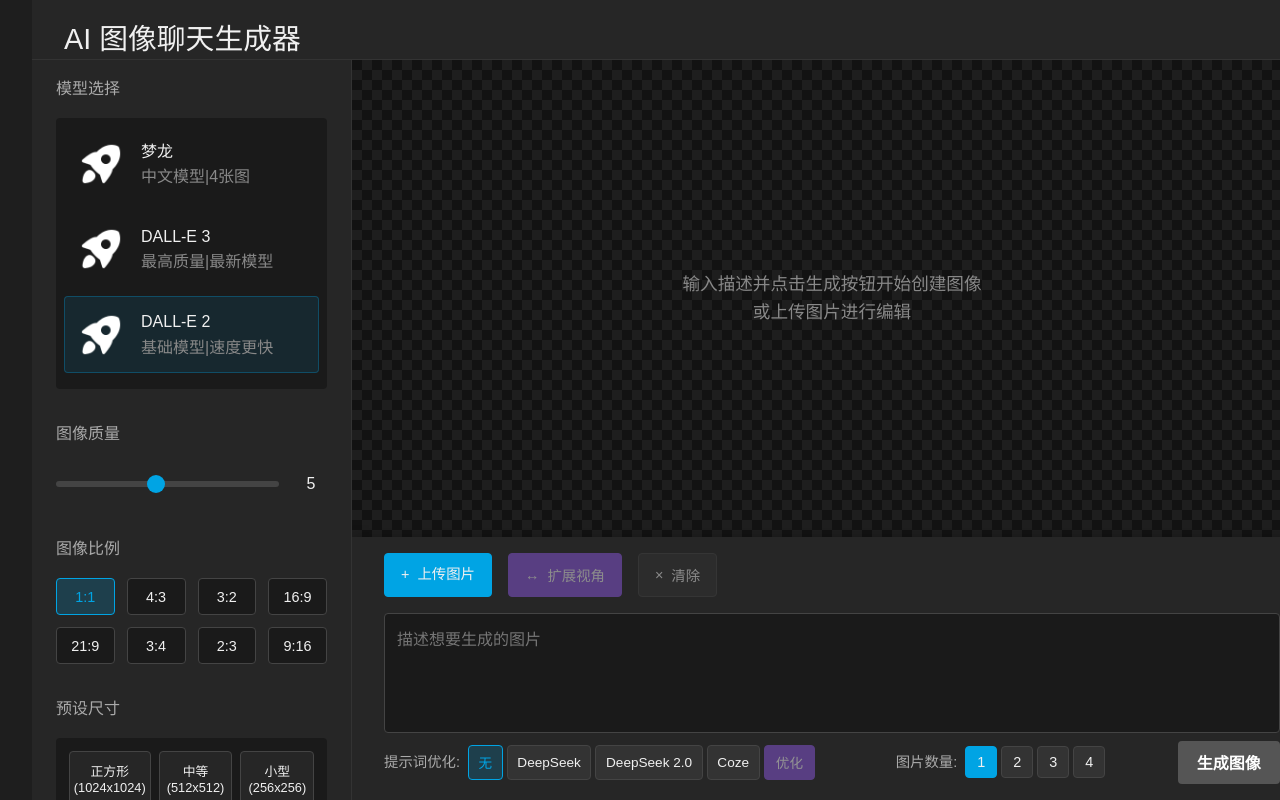
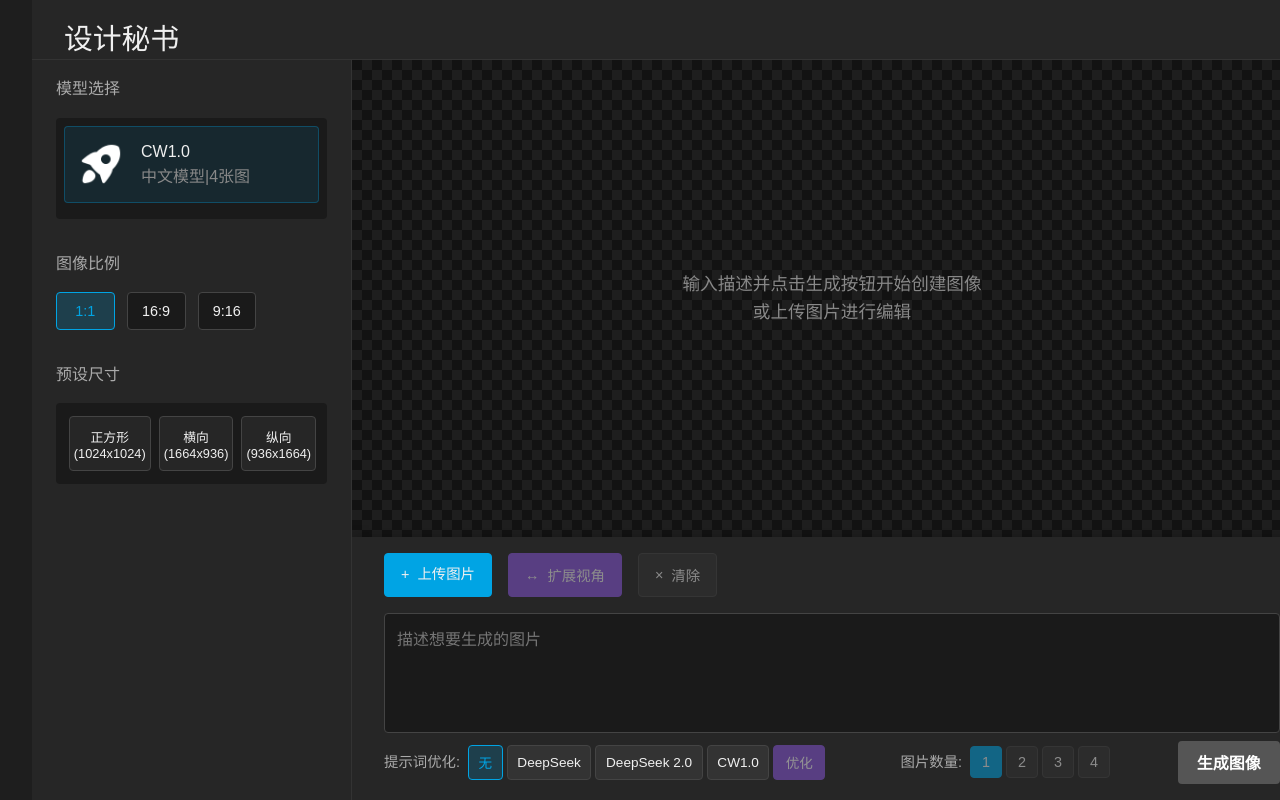
Before and after one commit to Mashiro-py/ai-image, a Vue app: page / in a window 1280 px wide. Built offline with nearby package versions, Linux system fonts and the light colour scheme.

Commit message:
'ui文字优化'

```diff
--- a/api/jimeng.js
+++ b/api/jimeng.js
@@ -32,7 +32,7 @@ export default async function handler(req, res) {
       ...req.headers,
       'host': '39.104.18.10:8000',
       'origin': 'http://39.104.18.10:8000',
-      'Authorization': `Bearer c14e91dae7fdadc29f684db39ff1ed90`
+      'Authorization': `Bearer d6fddc820557d57db836128519b9c46c`
     };
 
     // 删除一些可能导致问题的头信息
--- a/src/App.vue
+++ b/src/App.vue
@@ -14,13 +14,49 @@ import {
   optimizePromptWithCoze
 } from './apis/imageGenerator';
 
+// 错误弹窗相关状态
+const showErrorDialog = ref(false);
+const errorDialogMessage = ref('');
+const errorDialogTitle = ref('错误');
+const isErrorConfirmDialog = ref(false);
+const errorConfirmCallback = ref(null);
+
+// 显示错误弹窗的方法
+const showError = (message, title = '错误') => {
+  errorDialogMessage.value = message;
+  errorDialogTitle.value = title;
+  isErrorConfirmDialog.value = false;
+  showErrorDialog.value = true;
+};
+
+// 显示确认弹窗的方法
+const showConfirm = (message, callback, title = '确认') => {
+  errorDialogMessage.value = message;
+  errorDialogTitle.value = title;
+  isErrorConfirmDialog.value = true;
+  errorConfirmCallback.value = callback;
+  showErrorDialog.value = true;
+};
+
+// 确认按钮回调
+const handleErrorConfirm = () => {
+  if (isErrorConfirmDialog.value && errorConfirmCallback.value) {
+    errorConfirmCallback.value();
+  }
+  showErrorDialog.value = false;
+};
+
 // 图像生成相关状态
 const prompt = ref('');
 const isLoading = ref(false);
 const error = ref(null);
 const apiKeySet = ref(true); // 默认已设置API Key
 const selectedModel = ref(getCurrentModel()); // 当前选中的模型
-const imageQuality = ref('standard'); // 图像质量设置
+
+// 确保模型是'jimeng-3.0'
+if (selectedModel.value !== 'jimeng-3.0') {
+  selectedModel.value = 'jimeng-3.0';
+}
 
 // 提示词优化相关状态
 const isOptimizingPrompt = ref(false); // 是否正在优化提示词
@@ -50,7 +86,7 @@ const maxImageCount = computed(() => 4); // 允许所有模型都可以选择最
 const chatHistory = ref([]);
 
 // 预设的尺寸选项，基于当前选择的模型动态更新
-const presetSizes = ref(AI_MODELS[selectedModel.value].presetSizes);
+const presetSizes = ref(AI_MODELS[selectedModel.value]?.presetSizes || []);
 
 // 初始化画布尺寸
 const initialCanvasSize = () => {
@@ -75,7 +111,6 @@ const initialCanvasSize = () => {
 const canvasSettings = reactive({
   ...initialCanvasSize(),
   aspectRatio: '1:1',
-  quality: 5,
   model: selectedModel.value
 });
 
@@ -259,7 +294,7 @@ const currentSession = ref(null);
 // 生成图像的方法
 const handleGenerateImage = async () => {
   if (!prompt.value.trim()) {
-    error.value = '请输入图像描述';
+    showError('请输入图像描述');
     return;
   }
 
@@ -276,10 +311,16 @@ const handleGenerateImage = async () => {
       settings: { ...canvasSettings }
     };
 
-    // 根据所选模型确定生成的逻辑
-    if (selectedModel.value === 'jimeng-3.0') {
-      // 即梦API总是返回4张图片
-      error.value = `正在使用即梦API生成图片，这可能需要较长时间...`;
+    // 确保当前选中的模型有效
+    if (!AI_MODELS[selectedModel.value]) {
+      console.warn(`模型 ${selectedModel.value} 不存在，使用默认模型 jimeng-3.0`);
+      selectedModel.value = 'jimeng-3.0';
+    }
+
+    // 使用CW1.0模型生成图片
+    error.value = `正在使用CW1.0生成图片，这可能需要较长时间...`;
+
+    try {
       const result = await generateImage(prompt.value, {
         ...canvasSettings,
         model: selectedModel.value
@@ -290,23 +331,6 @@ const handleGenerateImage = async () => {
       if (result.additionalImages && Array.isArray(result.additionalImages)) {
         session.images.push(...result.additionalImages);
       }
-    } else {
-      // 其他模型（DALL-E等）的原有逻辑
-      // 根据用户选择的数量生成图片
-      const count = Math.min(imageCount.value, 4);
-      console.log(`生成${count}张图片，模型: ${selectedModel.value}`);
-
-      // 依次生成指定数量的图片
-      for (let i = 0; i < count; i++) {
-        // 显示进度信息
-        error.value = `正在生成第 ${i+1}/${count} 张图片${imageQuality.value === 'hd' ? '（高质量模式，需要较长时间）' : ''}...`;
-        const result = await generateImage(prompt.value, {
-          ...canvasSettings,
-          imageQuality: imageQuality.value
-        });
-        session.images.push(result.imageUrl);
-      }
-    }
 
       // 清除进度信息
       error.value = null;
@@ -319,7 +343,22 @@ const handleGenerateImage = async () => {
       generatedImages.value = session.images;
       uploadedImage.value = null; // 清除已上传的图片
       imageFile.value = null;
+    } catch (apiError) {
+      console.error('API调用失败:', apiError);
+
+      // 检测是否是网络连接问题
+      if (apiError.message.includes('服务器未响应') || apiError.message.includes('连接') || apiError.message.includes('timeout')) {
+        showConfirm('无法连接到CW1.0服务器，请检查网络连接后重试。是否重试？', handleGenerateImage, 'API连接失败');
+      } else {
+        showError(`CW1.0图像生成失败: ${apiError.message}`);
+      }
+      throw apiError; // 继续传播错误以便catch捕获
+    }
   } catch (err) {
+    console.error('图像生成失败:', err);
+    if (!showErrorDialog.value) { // 如果没有显示特定API错误弹窗，则显示一般错误
+      showError('图像生成失败: ' + err.message);
+    }
     error.value = '图像生成失败: ' + err.message;
   } finally {
     isLoading.value = false;
@@ -476,10 +515,17 @@ const downloadGeneratedImage = async (imageUrl) => {
 
 // 监听模型变化，更新预设尺寸
 watch(selectedModel, (newModel) => {
+  // 确保所选模型存在
+  if (!AI_MODELS[newModel]) {
+    console.warn(`模型 ${newModel} 不存在，使用默认模型 jimeng-3.0`);
+    selectedModel.value = 'jimeng-3.0';
+    return;
+  }
+
   // 更新模型设置
   setModel(newModel);
   // 更新预设尺寸
-  presetSizes.value = AI_MODELS[newModel].presetSizes;
+  presetSizes.value = AI_MODELS[newModel]?.presetSizes || [];
   // 更新画布设置中的模型
   canvasSettings.model = newModel;
 
@@ -490,15 +536,17 @@ watch(selectedModel, (newModel) => {
 
   // 如果当前尺寸在新模型中不存在，则切换到默认尺寸
   const currentSize = { width: canvasSettings.width, height: canvasSettings.height };
+  const defaultSize = presetSizes.value[0];
+
+  if (presetSizes.value.length > 0) {
     const sizeExists = presetSizes.value.some(size =>
       size.width === currentSize.width && size.height === currentSize.height
     );
 
-  if (!sizeExists) {
-    // 默认使用第一个预设尺寸
-    const defaultSize = presetSizes.value[0];
+    if (!sizeExists && defaultSize) {
       canvasSettings.width = defaultSize.width;
       canvasSettings.height = defaultSize.height;
+    }
   }
 });
 
@@ -534,16 +582,11 @@ onBeforeUnmount(() => {
   window.removeEventListener('resize', handleResize);
 });
 
-// 可用的宽高比选项
+// 可用的宽高比选项，根据CW1.0支持的预设尺寸
 const aspectRatios = [
-  { name: '1:1', value: '1:1' },
-  { name: '4:3', value: '4:3' },
-  { name: '3:2', value: '3:2' },
-  { name: '16:9', value: '16:9' },
-  { name: '21:9', value: '21:9' },
-  { name: '3:4', value: '3:4' },
-  { name: '2:3', value: '2:3' },
-  { name: '9:16', value: '9:16' }
+  { name: '1:1', value: '1:1' },   // 1024x1024
+  { name: '16:9', value: '16:9' }, // 1664x936
+  { name: '9:16', value: '9:16' }  // 936x1664
 ];
 
 // 更改宽高比的方法
@@ -583,7 +626,7 @@ const findGCD = (a, b) => {
 // 优化提示词方法
 const optimizePrompt = async () => {
   if (!prompt.value.trim()) {
-    error.value = '请先输入需要优化的提示词';
+    showError('请先输入需要优化的提示词');
     return;
   }
 
@@ -593,10 +636,11 @@ const optimizePrompt = async () => {
       ? '正在使用DeepSeek优化提示词，请稍候...'
       : promptOptimizer.value === 'deepseek2'
       ? '正在使用DeepSeek 2.0优化提示词，请稍候...'
-      : '正在使用Coze优化提示词，这可能需要较长时间（约15-30秒）...';
+      : '正在使用CW1.0优化提示词，这可能需要较长时间（约15-30秒）...';
 
     // 根据选择的优化器调用不同的API
     if (promptOptimizer.value === 'deepseek') {
+      try {
         optimizedPrompt.value = await optimizePromptWithDeepSeek(prompt.value);
         prompt.value = optimizedPrompt.value;
         error.value = '提示词已成功优化';
@@ -605,7 +649,12 @@ const optimizePrompt = async () => {
             error.value = null;
           }
         }, 2000);
+      } catch (apiError) {
+        showError(`DeepSeek优化失败: ${apiError.message}`, 'API错误');
+        throw apiError;
+      }
     } else if (promptOptimizer.value === 'deepseek2') {
+      try {
         optimizedPrompt.value = await optimizePromptWithDeepSeek2(prompt.value);
         prompt.value = optimizedPrompt.value;
         error.value = '提示词已成功优化';
@@ -614,8 +663,12 @@ const optimizePrompt = async () => {
             error.value = null;
           }
         }, 2000);
+      } catch (apiError) {
+        showError(`DeepSeek 2.0优化失败: ${apiError.message}`, 'API错误');
+        throw apiError;
+      }
     } else if (promptOptimizer.value === 'coze') {
-      // 如果选择Coze但未显示参数对话框，则显示对话框
+      // 如果选择CW1.0但未显示参数对话框，则显示对话框
       if (!showCozeParamsDialog.value) {
         // 将当前输入框的内容保存到cozeParams.info中
         cozeParams.info = prompt.value;
@@ -625,15 +678,21 @@ const optimizePrompt = async () => {
         return;
       }
 
-      // 验证Coze参数
+      // 验证CW1.0参数
       if (!cozeParams.info) {
-        error.value = '请填写主要信息';
+        showError('请填写主要信息');
         isOptimizingPrompt.value = false;
         return;
       }
 
       try {
-        // 调用Coze优化API
+        // 先关闭对话框
+        showCozeParamsDialog.value = false;
+
+        // 显示处理中状态
+        error.value = '正在使用CW1.0优化提示词并生成图像，请稍候...';
+
+        // 调用CW1.0优化API
         const cozeResult = await optimizePromptWithCoze(cozeParams.info, cozeParams);
 
         // 确保我们得到了有效的优化结果
@@ -641,12 +700,6 @@ const optimizePrompt = async () => {
           // 更新提示词
           prompt.value = cozeResult.trim();
           optimizedPrompt.value = cozeResult.trim();
-
-          // 关闭对话框
-          showCozeParamsDialog.value = false;
-
-          // 显示临时提示
-          error.value = '提示词优化完成，正在生成图像...';
 
           // 等待DOM更新
           await new Promise(resolve => setTimeout(resolve, 100));
@@ -662,13 +715,16 @@ const optimizePrompt = async () => {
           throw new Error('未获取到有效的优化结果');
         }
       } catch (cozeError) {
-        console.error('Coze处理错误:', cozeError);
-        error.value = `Coze优化失败: ${cozeError.message}`;
-        showCozeParamsDialog.value = false;
+        console.error('CW1.0处理错误:', cozeError);
+        showError(`CW1.0优化失败: ${cozeError.message}`, 'API错误');
+        error.value = `CW1.0优化失败: ${cozeError.message}`;
       }
     }
   } catch (err) {
     console.error('提示词优化失败:', err);
+    if (!showErrorDialog.value) { // 如果没有显示特定API错误弹窗，则显示一般错误
+      showError(err.message || '提示词优化失败');
+    }
     error.value = err.message || '提示词优化失败';
   } finally {
     isOptimizingPrompt.value = false;
@@ -710,7 +766,7 @@ const handleCozeExampleUpload = (event) => {
   <div class="app-container">
     <!-- 顶部标题 -->
   <header>
-      <h1>AI 图像聊天生成器</h1>
+      <h1>设计秘书</h1>
   </header>
 
     <div class="main-content">
@@ -735,7 +791,7 @@ const handleCozeExampleUpload = (event) => {
           </div>
 
           <!-- 添加DALL-E-3质量选择按钮 -->
-          <div v-if="selectedModel === 'dall-e-3'" class="quality-selector">
+          <!-- <div v-if="selectedModel === 'dall-e-3'" class="quality-selector">
             <h3>图像质量</h3>
             <div class="quality-buttons">
               <button
@@ -753,29 +809,15 @@ const handleCozeExampleUpload = (event) => {
                 高清质量
               </button>
             </div>
-          </div>
+          </div> -->
 
           <!-- 添加即梦API特定提示 -->
-          <div v-if="selectedModel === 'jimeng-3.0'" class="jimeng-info">
+          <!-- <div v-if="selectedModel === 'jimeng-3.0'" class="jimeng-info">
             <div class="info-message">
               <i class="info-icon">i</i>
-              <span>即梦API将生成4张图片，无法调整数量</span>
-            </div>
-          </div>
-        </div>
-
-        <div class="section">
-          <h2>图像质量</h2>
-          <div class="slider-container">
-            <input
-              type="range"
-              min="1"
-              max="10"
-              v-model="canvasSettings.quality"
-              class="quality-slider"
-            />
-            <span class="slider-value">{{ canvasSettings.quality }}</span>
-          </div>
+              <span>CW1.0将生成4张图片，无法调整数量</span>
+            </div>
+          </div> -->
         </div>
 
         <div class="section">
@@ -818,7 +860,7 @@ const handleCozeExampleUpload = (event) => {
           <div v-if="isLoading || isExpanding" class="loading-overlay">
             <div class="spinner"></div>
             <p v-if="isLoading">
-              {{ imageQuality === 'hd' ? '正在生成高质量图片，这可能需要较长时间...' : '生成中，请稍候...' }}
+              生成中，请稍候...
             </p>
             <p v-else>扩展中，请稍候...</p>
           </div>
@@ -989,7 +1031,7 @@ const handleCozeExampleUpload = (event) => {
                     @click="promptOptimizer = 'coze'"
                     :disabled="isLoading || isExpanding || isOptimizingPrompt"
                   >
-                    Coze
+                    CW1.0
                   </button>
                   <button
                     class="optimize-btn"
@@ -1010,7 +1052,7 @@ const handleCozeExampleUpload = (event) => {
                     :class="['count-btn', { active: imageCount === n }]"
                     @click="imageCount = n"
                     :disabled="isLoading || isExpanding || selectedModel === 'jimeng-3.0'"
-                    :title="selectedModel === 'jimeng-3.0' ? '即梦API固定生成4张图片' : ''"
+                    :title="selectedModel === 'jimeng-3.0' ? 'CW1.0固定生成4张图片' : ''"
                   >
                     {{ n }}
                   </button>
@@ -1034,12 +1076,12 @@ const handleCozeExampleUpload = (event) => {
     <div v-if="showCozeParamsDialog" class="modal-overlay">
       <div class="modal-container">
         <div class="modal-header">
-          <h3>请输入Coze优化所需参数</h3>
+          <h3>请输入CW1.0优化所需参数</h3>
           <button class="modal-close" @click="showCozeParamsDialog = false">×</button>
         </div>
         <div class="modal-body">
           <div class="dialog-description">
-            Coze工作流需要以下参数来优化您的提示词，生成更适合您需求的图像描述。处理时间可能较长，请耐心等待。
+            CW1.0工作流需要以下参数来优化您的提示词，生成更适合您需求的图像描述。处理时间可能较长，请耐心等待。
           </div>
           <div class="form-group">
             <label>主要信息 <span class="required">*</span></label>
@@ -1087,6 +1129,28 @@ const handleCozeExampleUpload = (event) => {
         </div>
       </div>
     </div>
+
+    <!-- 错误提示对话框 -->
+    <div v-if="showErrorDialog" class="modal-overlay">
+      <div class="modal-container error-dialog">
+        <div class="modal-header">
+          <h3>{{ errorDialogTitle }}</h3>
+          <button class="modal-close" @click="showErrorDialog = false">×</button>
+        </div>
+        <div class="modal-body">
+          <div class="error-message">{{ errorDialogMessage }}</div>
+        </div>
+        <div class="modal-footer">
+          <button v-if="isErrorConfirmDialog" class="cancel-btn" @click="showErrorDialog = false">取消</button>
+          <button
+            class="confirm-btn"
+            @click="isErrorConfirmDialog ? handleErrorConfirm() : showErrorDialog = false"
+          >
+            {{ isErrorConfirmDialog ? '确认' : '关闭' }}
+          </button>
+        </div>
+      </div>
+    </div>
   </div>
 </template>
 
@@ -1190,41 +1254,6 @@ h1 {
   font-size: 0.8rem;
   color: #888;
   margin-top: 0.35rem;
-}
-
-/* 图像质量滑块样式 */
-.slider-container {
-  display: flex;
-  align-items: center;
-  padding: 0.5rem 0;
-}
-
-.quality-slider {
-  flex: 1;
-  -webkit-appearance: none;
-  height: 6px;
-  background-color: #444;
-  border-radius: 3px;
-}
-
-.quality-slider::-webkit-slider-thumb {
-  -webkit-appearance: none;
-  width: 18px;
-  height: 18px;
-  background-color: #00a4e4;
-  border-radius: 50%;
-  cursor: pointer;
-}
-
-.quality-slider:disabled {
-  opacity: 0.5;
-}
-
-.slider-value {
-  margin-left: 1rem;
-  min-width: 2rem;
-  text-align: center;
-  font-size: 1rem;
 }
 
 /* 图像比例网格样式 */
@@ -2080,4 +2109,29 @@ textarea {
   resize: vertical;
   min-height: 80px;
 }
+
+/* 错误对话框样式 */
+.error-dialog {
+  max-width: 450px;
+}
+
+.error-message {
+  color: #f0f0f0;
+  line-height: 1.5;
+  font-size: 1rem;
+  padding: 0.5rem 0;
+}
+
+.error-dialog .modal-header {
+  background-color: #d32f2f;
+}
+
+.error-dialog .confirm-btn {
+  background-color: #d32f2f;
+  border-color: #d32f2f;
+}
+
+.error-dialog .confirm-btn:hover {
+  background-color: #b71c1c;
+}
 </style>
--- a/src/apis/imageGenerator.js
+++ b/src/apis/imageGenerator.js
@@ -8,7 +8,7 @@ import axios from 'axios';
 const API_CONFIG = {
   baseUrl: 'https://api.openai.com/v1/',
   apiKey: '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', // 系统提供的API Key，实际部署时替换为真实的Key
-  defaultModel: 'dall-e-2', // 默认使用DALL-E 2模型
+  defaultModel: 'jimeng-3.0', // 默认使用CW1.0模型
   defaultSize: '1024x1024', // 默认图像尺寸
   // 即梦API配置
   jimengApi: {
@@ -20,33 +20,13 @@ const API_CONFIG = {
 // 支持的模型和它们的分辨率
 export const AI_MODELS = {
   'jimeng-3.0': {
-    name: '梦龙',
+    name: 'CW1.0',
     description: '中文模型|4张图',
     supportedSizes: ['1024x1024', '1664x936', '936x1664'],
     presetSizes: [
       { name: '正方形', width: 1024, height: 1024 },
       { name: '横向', width: 1664, height: 936 },
       { name: '纵向', width: 936, height: 1664 }
-    ]
-  },
-  'dall-e-3': {
-    name: 'DALL-E 3',
-    description: '最高质量|最新模型',
-    supportedSizes: ['1024x1024', '1792x1024', '1024x1792'],
-    presetSizes: [
-      { name: '正方形', width: 1024, height: 1024 },
-      { name: '横向', width: 1792, height: 1024 },
-      { name: '纵向', width: 1024, height: 1792 }
-    ]
-  },
-  'dall-e-2': {
-    name: 'DALL-E 2',
-    description: '基础模型|速度更快',
-    supportedSizes: ['1024x1024', '512x512', '256x256'],
-    presetSizes: [
-      { name: '正方形', width: 1024, height: 1024 },
-      { name: '中等', width: 512, height: 512 },
-      { name: '小型', width: 256, height: 256 }
     ]
   }
 };
@@ -121,9 +101,9 @@ export const generateImage = async (prompt, options = {}) => {
     return generateJimengImage(prompt, options);
   }
 
-  // 根据质量参数调整提示词
-  const qualityPrompt = getQualityPromptAddition(options.quality || 5);
-  const fullPrompt = `${prompt}  ${qualityPrompt}`;
+  // 使用固定高质量设置，不再根据options.quality参数调整
+  const qualityPrompt = "extremely detailed, perfect lighting, cinematic quality, masterpiece";
+  const fullPrompt = `${prompt} ${qualityPrompt}`;
 
   // 检查是否指定了宽度和高度
   const size = options.width && options.height
@@ -978,16 +958,16 @@ const generateJimengImage = async (prompt, options = {}) => {
       sample_strength: 0.5
     };
 
-    console.log('即梦API请求数据:', requestData);
+    console.log('CW1.0请求数据:', requestData);
 
     // 发送即梦API请求
     const response = await jimengApiClient.post('images/generations', requestData);
 
-    console.log('即梦API响应:', response.data);
+    console.log('CW1.0响应:', response.data);
 
     // 检查响应数据
     if (!response.data.data || !Array.isArray(response.data.data) || response.data.data.length === 0) {
-      throw new Error('即梦API返回数据格式不正确');
+      throw new Error('CW1.0返回数据格式不正确');
     }
 
     // 构造返回结果 - 即梦API总是返回4张图像
@@ -1002,15 +982,15 @@ const generateJimengImage = async (prompt, options = {}) => {
       size: `${width}x${height}`
     };
   } catch (error) {
-    console.error('即梦图像生成错误:', error);
+    console.error('CW1.0图像生成错误:', error);
     // 处理Axios错误
     if (error.response) {
       // 服务器返回了错误状态码
-      const errorMessage = error.response.data.error?.message || '即梦图像生成失败';
+      const errorMessage = error.response.data.error?.message || 'CW1.0图像生成失败';
       throw new Error(errorMessage);
     } else if (error.request) {
       // 请求已发送但没有收到响应
-      throw new Error('即梦服务器未响应，请检查网络连接');
+      throw new Error('CW1.0服务器未响应，请检查网络连接');
     } else {
       // 请求配置出错
       throw error;
```
Also changed, not shown: test.html (added, +15 -0 lines). Lines whose indentation alone changed are shown as unchanged.
